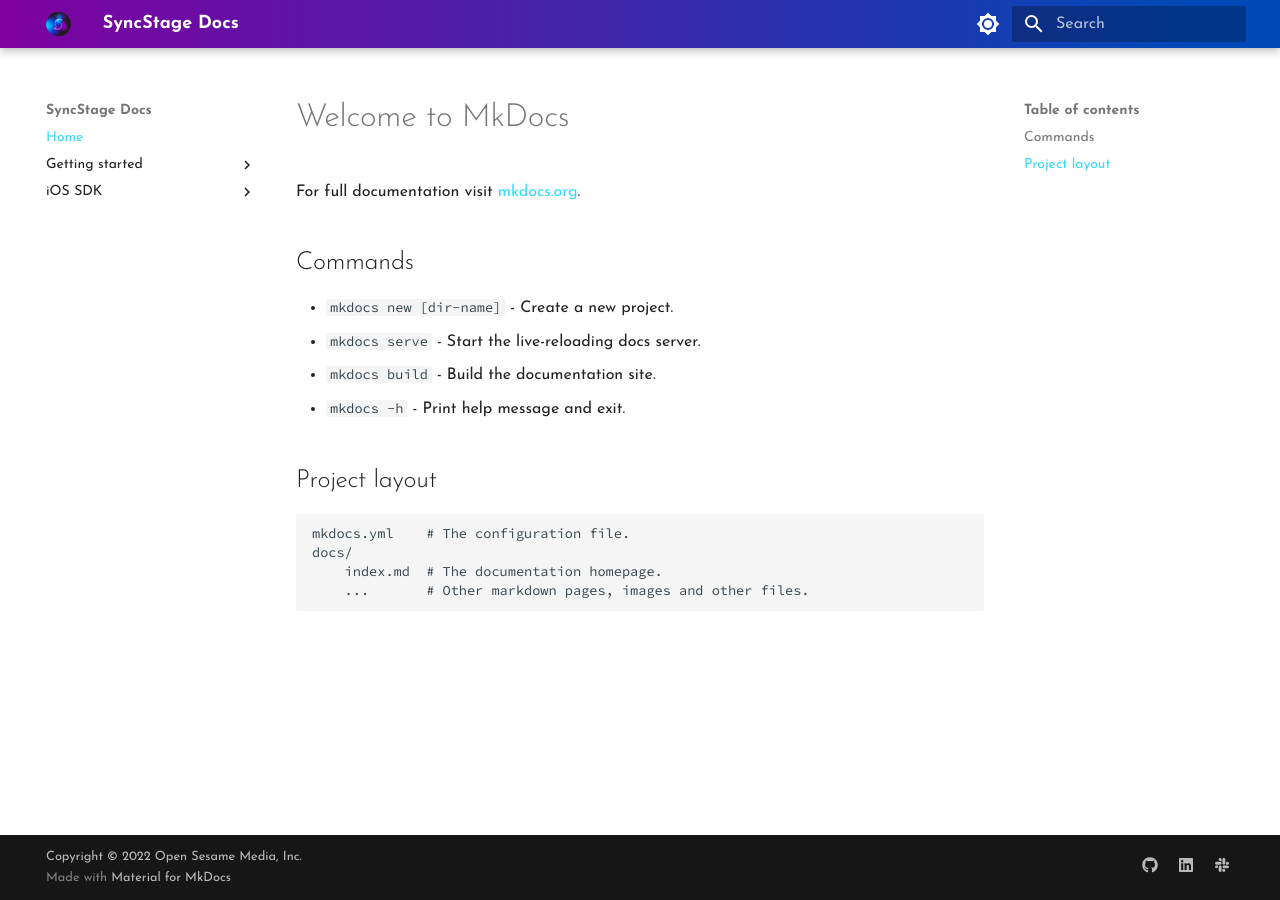
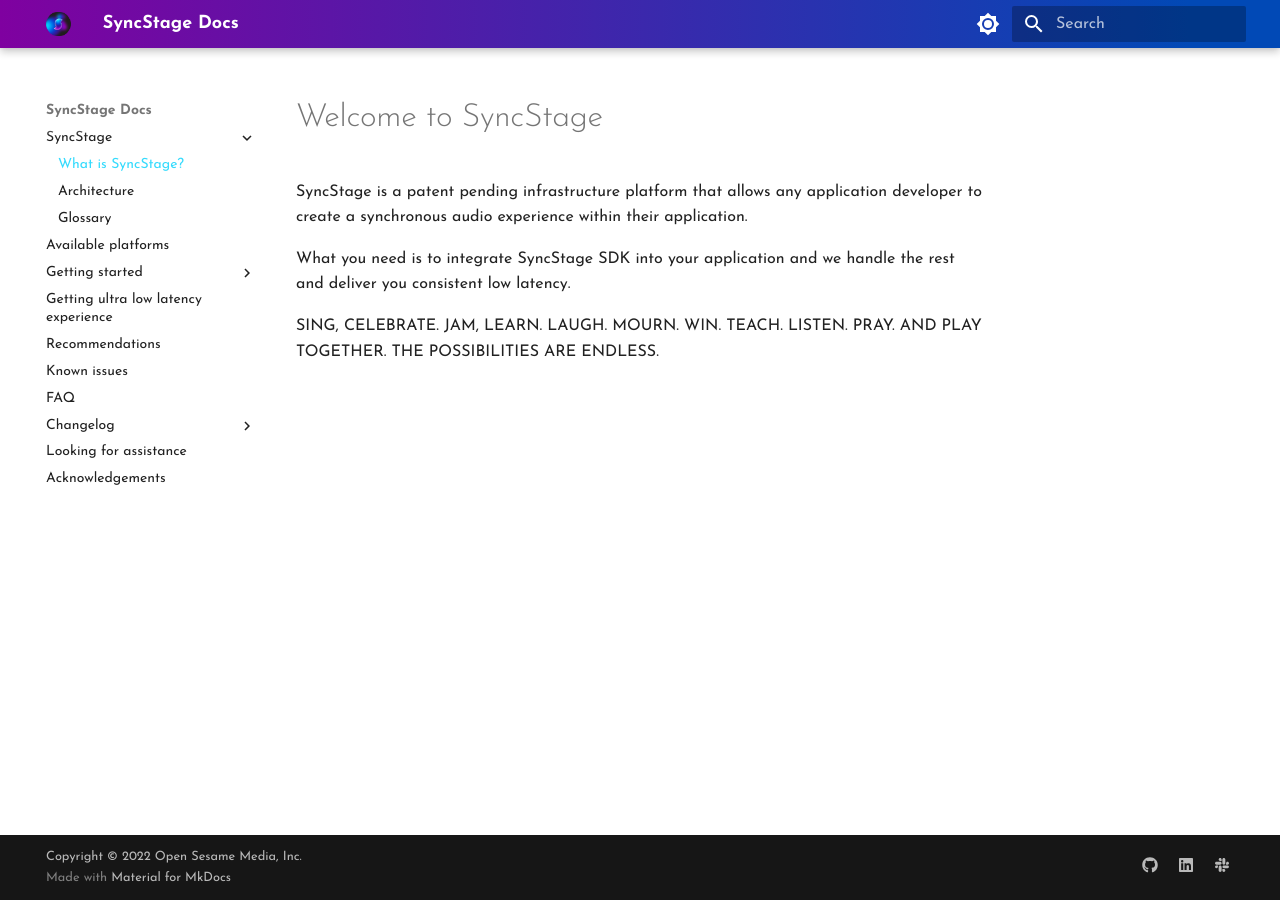
Before and after one commit to opensesamemedia/syncstage-docs, an MkDocs documentation site: the page built from docs/index.md, in a window 1280 px wide. Built offline with MkDocs 1.6.1 and Material for MkDocs 9.7.7, drawn with Linux system fonts in a browser that asks for light colours.

Commit message:
added files for documentation pages

```diff
--- a/docs/index.md
+++ b/docs/index.md
@@ -1,17 +1,7 @@
-# Welcome to MkDocs
+# Welcome to SyncStage
 
-For full documentation visit [mkdocs.org](https://www.mkdocs.org).
+SyncStage is a patent pending infrastructure platform that allows any application developer to create a synchronous audio experience within their application.
 
-## Commands
+What you need is to integrate SyncStage SDK into your application and we handle the rest and deliver you consistent low latency.
 
-* `mkdocs new [dir-name]` - Create a new project.
-* `mkdocs serve` - Start the live-reloading docs server.
-* `mkdocs build` - Build the documentation site.
-* `mkdocs -h` - Print help message and exit.
-
-## Project layout
-
-    mkdocs.yml    # The configuration file.
-    docs/
-        index.md  # The documentation homepage.
-        ...       # Other markdown pages, images and other files.
+SING, CELEBRATE. JAM, LEARN. LAUGH. MOURN. WIN. TEACH. LISTEN. PRAY. AND PLAY TOGETHER. THE POSSIBILITIES ARE ENDLESS.
--- a/mkdocs.yml
+++ b/mkdocs.yml
@@ -68,9 +68,23 @@
 
 # Page tree
 nav:
-  - Home: index.md
+  - SyncStage:
+    - What is SyncStage?: index.md
+    - Architecture: architecture.md
+    - Glossary: glossary.md
+  - Available platforms: platforms.md
   - Getting started:
-    - Installation: getting-started.md
-  - iOS SDK:
-    - Getting started:
-      - Set up a project: ios-project-setup.md
+    - Test application: test-application.md
+    - How to integrate SDK:
+      - iOS: ios-integration.md
+      - Android: android-integration.md
+  - Getting ultra low latency experience: low-latency-experience.md
+  - Recommendations: recommendations.md
+  - Known issues: known-issues.md
+  - FAQ: faq.md
+  - Changelog:
+    - iOS SDK: ios-changelog.md
+    - Android SDK: android-changelog.md
+    - Developer Console: developer-console-changelog.md
+  - Looking for assistance: looking-for-assistance.md
+  - Acknowledgements: acknowledgements.md
```
Also changed, not shown: README.md (+7 -0 lines), docs/acknowledgements.md (added), docs/android-changelog.md (added), docs/android-integration.md (added), docs/architecture.md (added), docs/developer-console-changelog.md (added), docs/faq.md (added), docs/glossary.md (added), docs/ios-changelog.md (added), docs/ios-integration.md (added), docs/known-issues.md (added), docs/looking-for-assistance.md (added), docs/low-latency-experience.md (added), docs/platforms.md (added), 2 more files.
